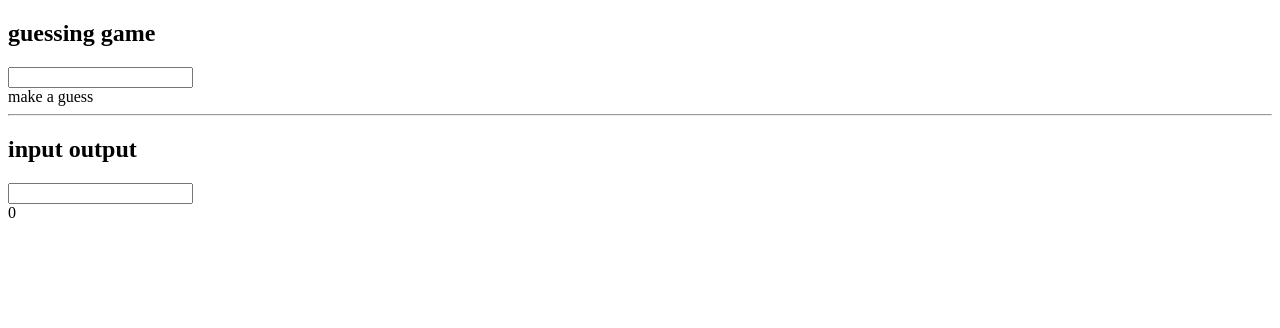
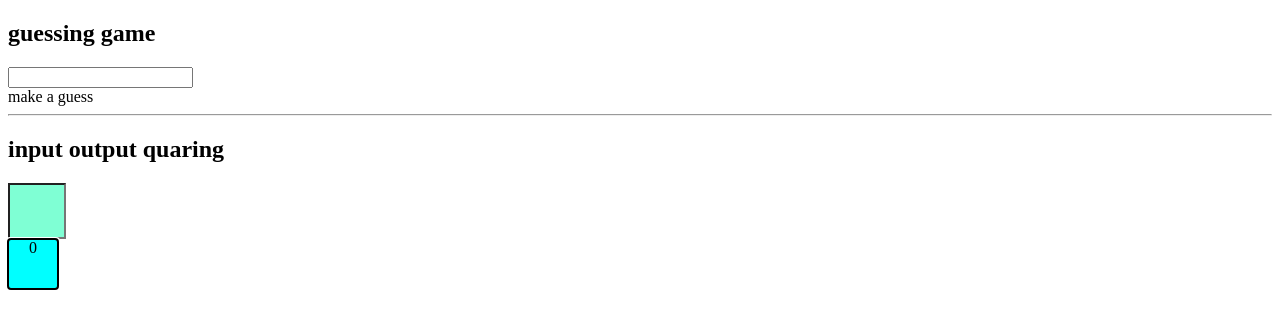
Before and after one commit to zackattack16/webpage-2, a plain HTML site: page index.html in a window 1280 px wide. Drawn offline with Linux system fonts and the light colour scheme.

Commit message:
squaring 2.0

```diff
--- a/index.html
+++ b/index.html
@@ -13,10 +13,11 @@
 
 
         <hr>
-        <h2>input output</h2>
+        <h2>input output quaring</h2>
 
         <input type= "number" id= "in">
         <div id= "out">0</div>
+
         <script src="script.js"></script>
     </body>
 
--- a/style.css
+++ b/style.css
@@ -0,0 +1,14 @@
+#in {
+    width: 50px;
+    height: 50px;
+    background-color: aquamarine;
+    text-align: center;
+}
+
+#out {
+    width: 50px;
+    height: 50px;
+    background-color: aqua;
+    text-align: center;
+    outline: auto;
+}
```
